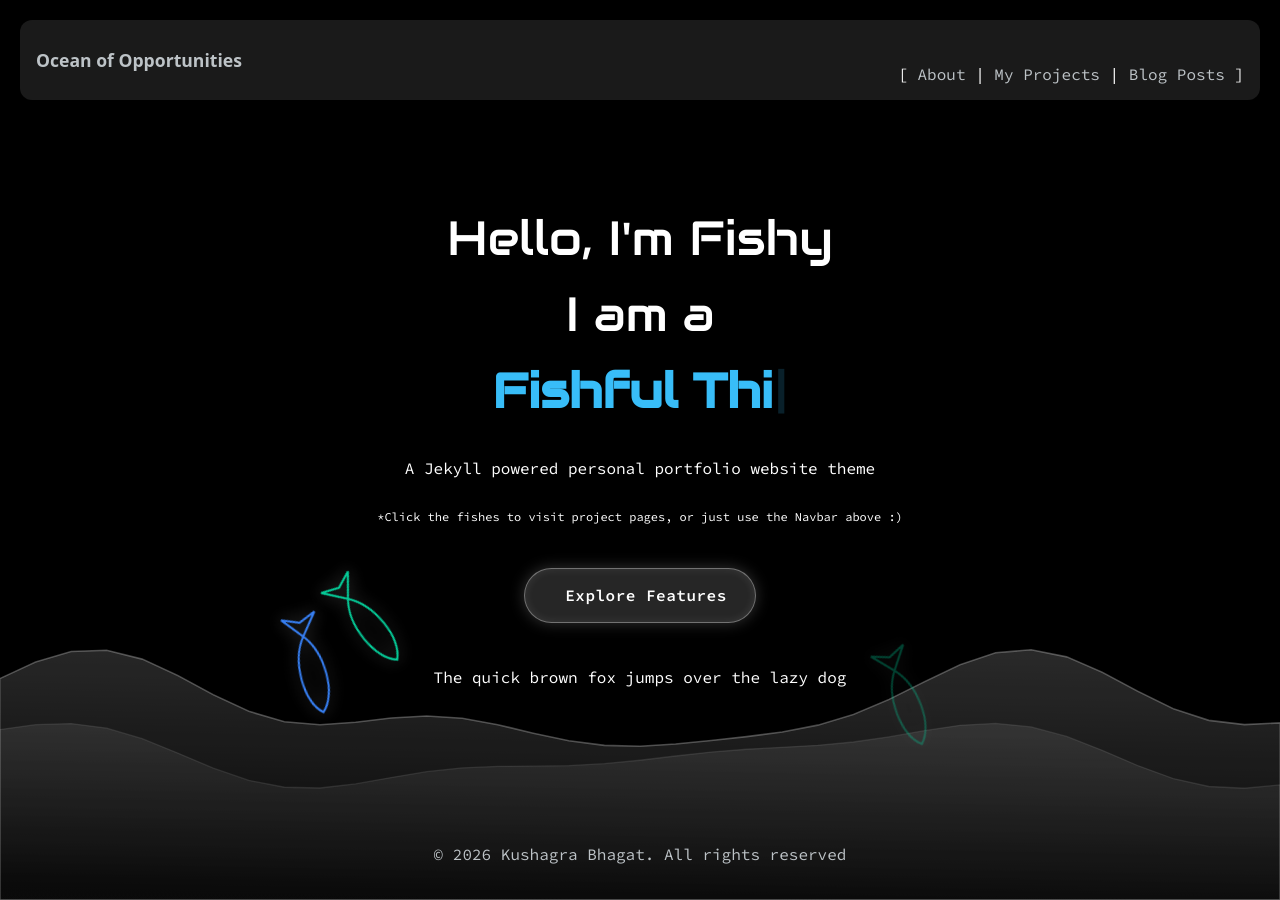
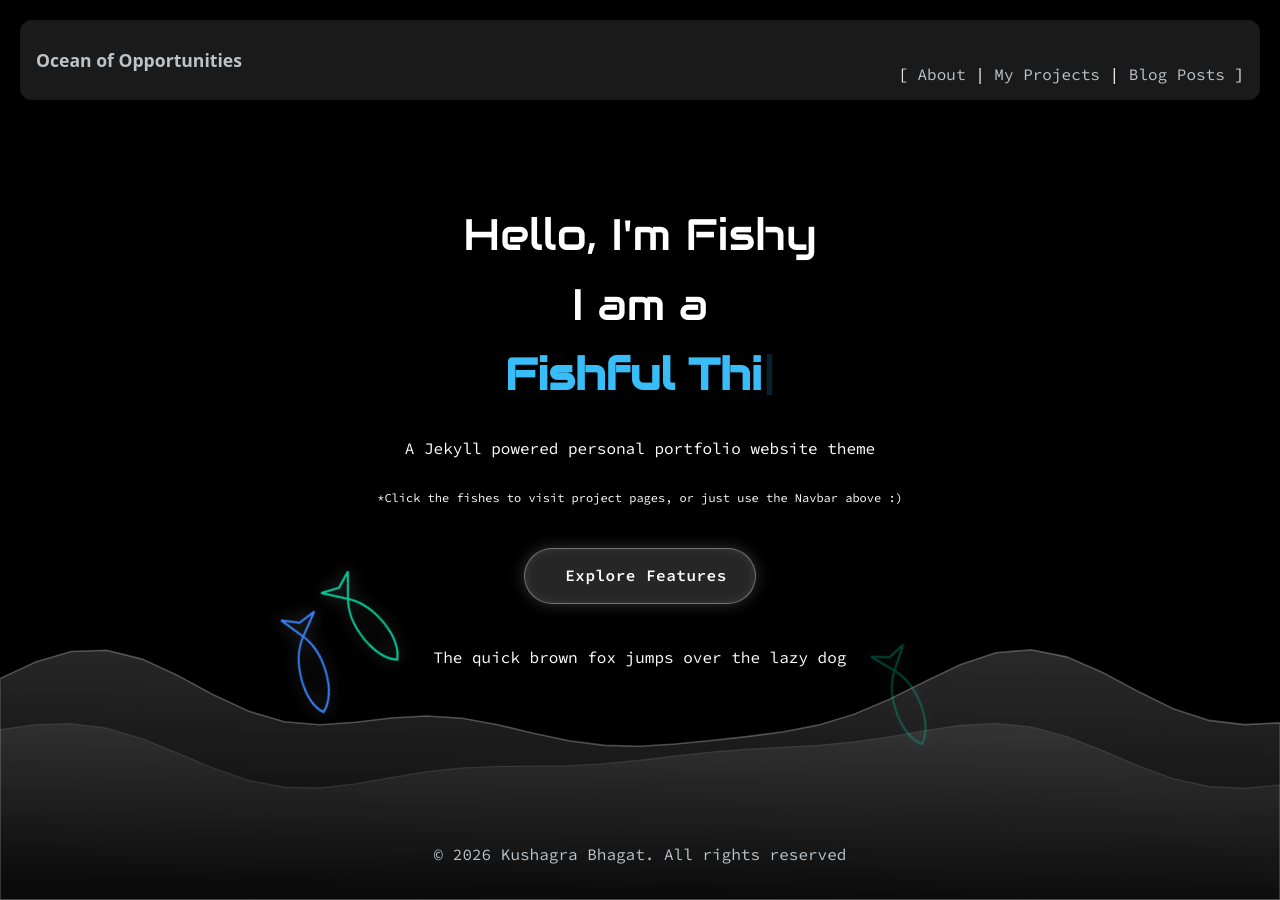
Before and after one commit to kuwushagra/Ocean-of-Opportunities, a Jekyll site: the page built from index.md, in a window 1280 px wide. Built offline with Jekyll 4.4.1, drawn with Linux system fonts in a browser that asks for light colours; some web fonts are replaced; a style sheet for code colours, icons or effects is not loaded.

Commit message:
Update home.html

```diff
--- a/_layouts/home.html
+++ b/_layouts/home.html
@@ -8,7 +8,7 @@ layout: default
         font-family: "Audiowide", sans-serif;
         font-weight: 400;
         font-style: normal;
-        font-size: 3.0rem;
+        font-size: 2.75rem;
         text-align: center;
         width: 100%;
         margin: 0 auto;
@@ -37,7 +37,7 @@ layout: default
 
   <div class="hero" sytle="text-align: center">
     <h1> Hello, I'm {{ page.yourname }}</h1>
-    <h1 >I am a </h1>
+    <h1>I am a </h1>
     <h1><span class="typing-text"></span><span class="cursor">|</span></h1>
     <p style="font-size: 1em; margin: 0 auto; text-align: center;"><br>{{ site.description }}<br><br><p style="font-size: 0.75em; margin: 0 auto; text-align: center;">{{ page. submessage }}</p></p>
   </div>
```
